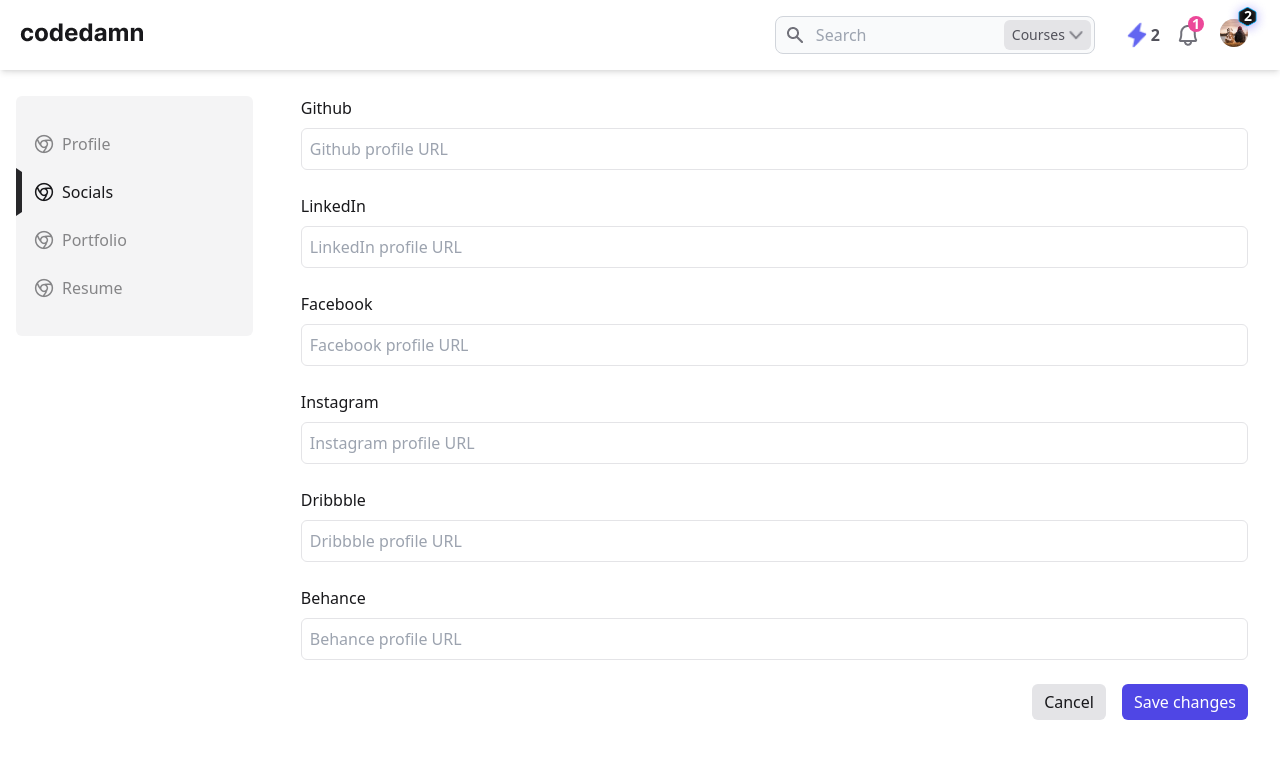
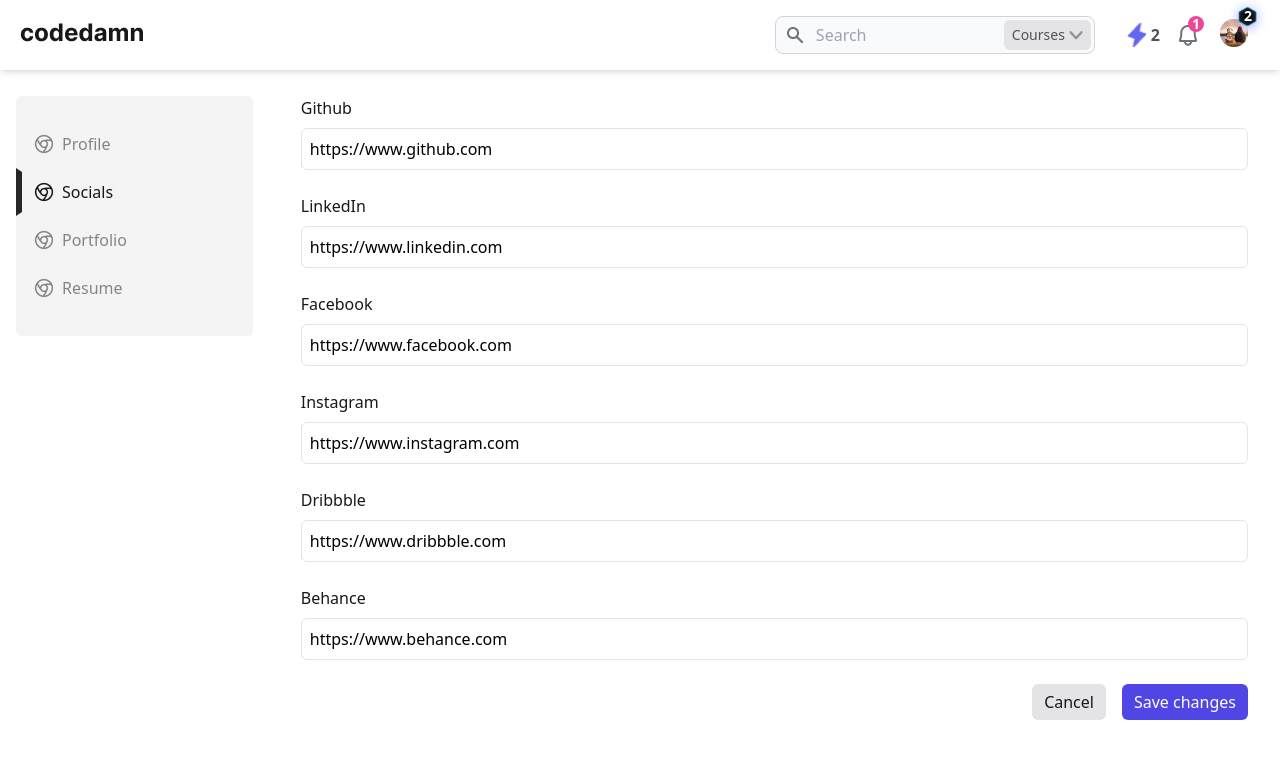
Before and after one commit to ishantchauhan710/codedamn-assignment, a Next.js app: page /profile in a window 1280 px wide. Both pictures are taken after a click on the element "Socials". Shown: the top 758 px of the page. Built offline with nearby package versions, Linux system fonts and the light colour scheme.

Commit message:
Edit socials feature added

```diff
--- a/src/components/edit/ProfileTab.tsx
+++ b/src/components/edit/ProfileTab.tsx
@@ -179,7 +179,14 @@
       </div>
       <div className="mt-4 flex items-center justify-end">
         <button
-          onClick={() => alert("Contact")}
+          onClick={() => {
+            if (
+              window.confirm("Are you sure you want to discard changes?") ===
+              true
+            ) {
+              router.push("/");
+            }
+          }}
           className="bg-zinc-200 hover:bg-zinc-300 text-zinc-900 px-3 py-1.5 rounded-md ml-2"
         >
           Cancel
--- a/src/components/edit/SocialsTab.tsx
+++ b/src/components/edit/SocialsTab.tsx
@@ -1,6 +1,35 @@
-import React from "react";
+import { useAppContext } from "context/AppContext";
+import { User } from "models/User";
+import { useRouter } from "next/router";
+import React, { useState } from "react";
 
 const SocialsTab = () => {
+  const { user } = useAppContext();
+  const router = useRouter();
+  const [github, setGithub] = useState(user.socials.github);
+  const [linkedin, setLinkedin] = useState(user.socials.linkedin);
+  const [facebook, setFacebook] = useState(user.socials.facebook);
+  const [instagram, setInstagram] = useState(user.socials.instagram);
+  const [dribbble, setDribbble] = useState(user.socials.dribbble);
+  const [behance, setBehance] = useState(user.socials.behance);
+
+  const saveChanges = () => {
+    const oldUserRaw = localStorage.getItem("user");
+    if (oldUserRaw) {
+      const newUser: User = JSON.parse(oldUserRaw);
+      newUser.socials.github = github;
+      newUser.socials.linkedin = linkedin;
+      newUser.socials.facebook = facebook;
+      newUser.socials.instagram = instagram;
+      newUser.socials.dribbble = dribbble;
+      newUser.socials.behance = behance;
+      localStorage.setItem("user", JSON.stringify(newUser));
+      router.push("/");
+    } else {
+      alert("Local storage error");
+    }
+  };
+
   return (
     <div>
       <div className="mb-6 flex flex-col">
@@ -9,6 +38,8 @@
           type="text"
           className="border border-zinc-200 focus:outline-none rounded-md mt-2 px-2 py-2"
           placeholder="Github profile URL"
+          value={github}
+          onChange={(e) => setGithub(e.target.value)}
         />
       </div>
 
@@ -18,6 +49,8 @@
           type="text"
           className="border border-zinc-200 focus:outline-none rounded-md mt-2 px-2 py-2"
           placeholder="LinkedIn profile URL"
+          value={linkedin}
+          onChange={(e) => setLinkedin(e.target.value)}
         />
       </div>
 
@@ -27,6 +60,8 @@
           type="text"
           className="border border-zinc-200 focus:outline-none rounded-md mt-2 px-2 py-2"
           placeholder="Facebook profile URL"
+          value={facebook}
+          onChange={(e) => setFacebook(e.target.value)}
         />
       </div>
 
@@ -36,6 +71,8 @@
           type="text"
           className="border border-zinc-200 focus:outline-none rounded-md mt-2 px-2 py-2"
           placeholder="Instagram profile URL"
+          value={instagram}
+          onChange={(e) => setInstagram(e.target.value)}
         />
       </div>
 
@@ -45,6 +82,8 @@
           type="text"
           className="border border-zinc-200 focus:outline-none rounded-md mt-2 px-2 py-2"
           placeholder="Dribbble profile URL"
+          value={dribbble}
+          onChange={(e) => setDribbble(e.target.value)}
         />
       </div>
 
@@ -54,17 +93,26 @@
           type="text"
           className="border border-zinc-200 focus:outline-none rounded-md mt-2 px-2 py-2"
           placeholder="Behance profile URL"
+          value={behance}
+          onChange={(e) => setBehance(e.target.value)}
         />
       </div>
       <div className="mt-4 flex items-center justify-end">
         <button
-          onClick={() => alert("Contact")}
+          onClick={() => {
+            if (
+              window.confirm("Are you sure you want to discard changes?") ===
+              true
+            ) {
+              router.push("/");
+            }
+          }}
           className="bg-zinc-200 hover:bg-zinc-300 text-zinc-900 px-3 py-1.5 rounded-md ml-2"
         >
           Cancel
         </button>
         <button
-          onClick={() => alert("Contact")}
+          onClick={() => saveChanges()}
           className="bg-primary-500 hover:bg-primary-600 text-white px-3 py-1.5 rounded-md ml-4"
         >
           Save changes
```
